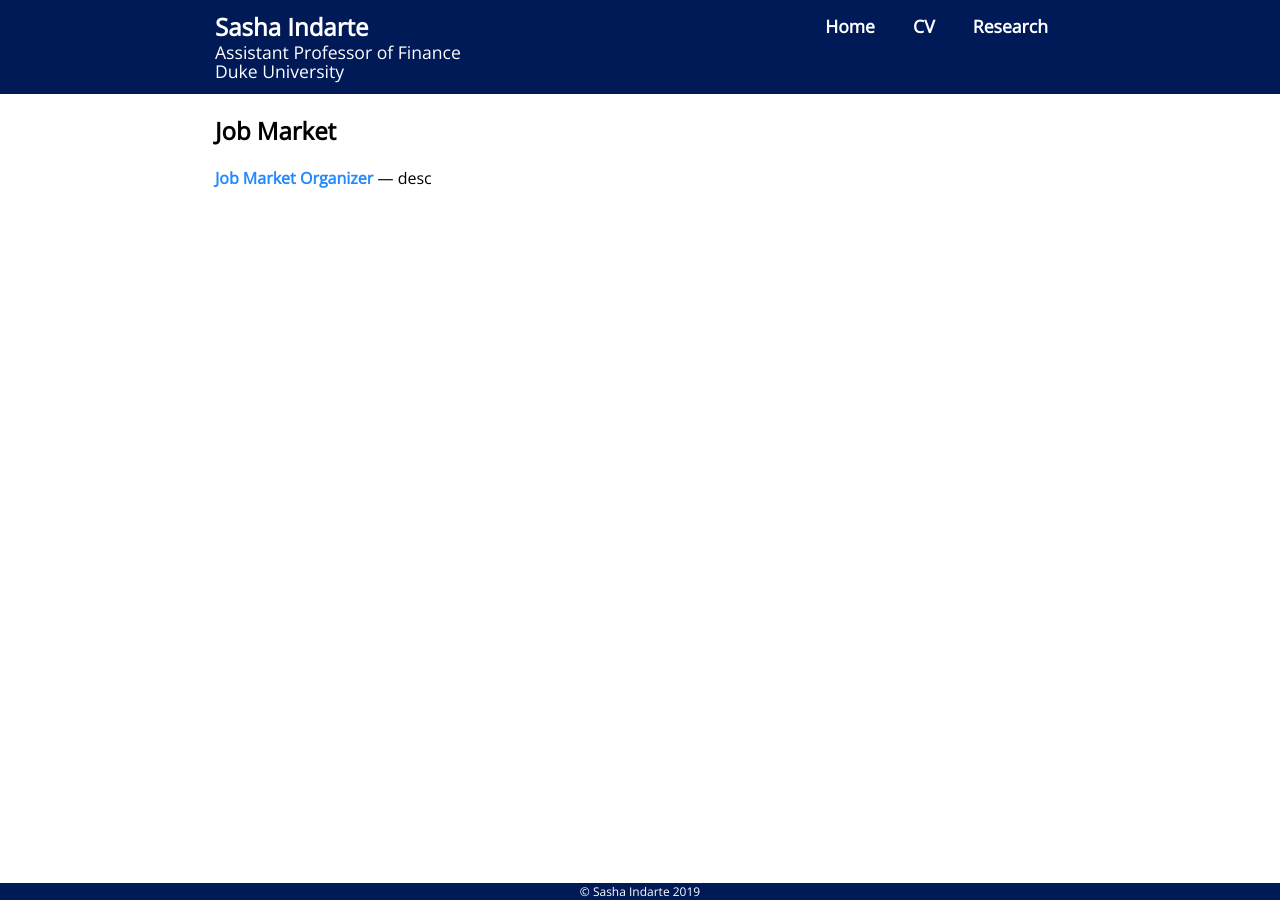
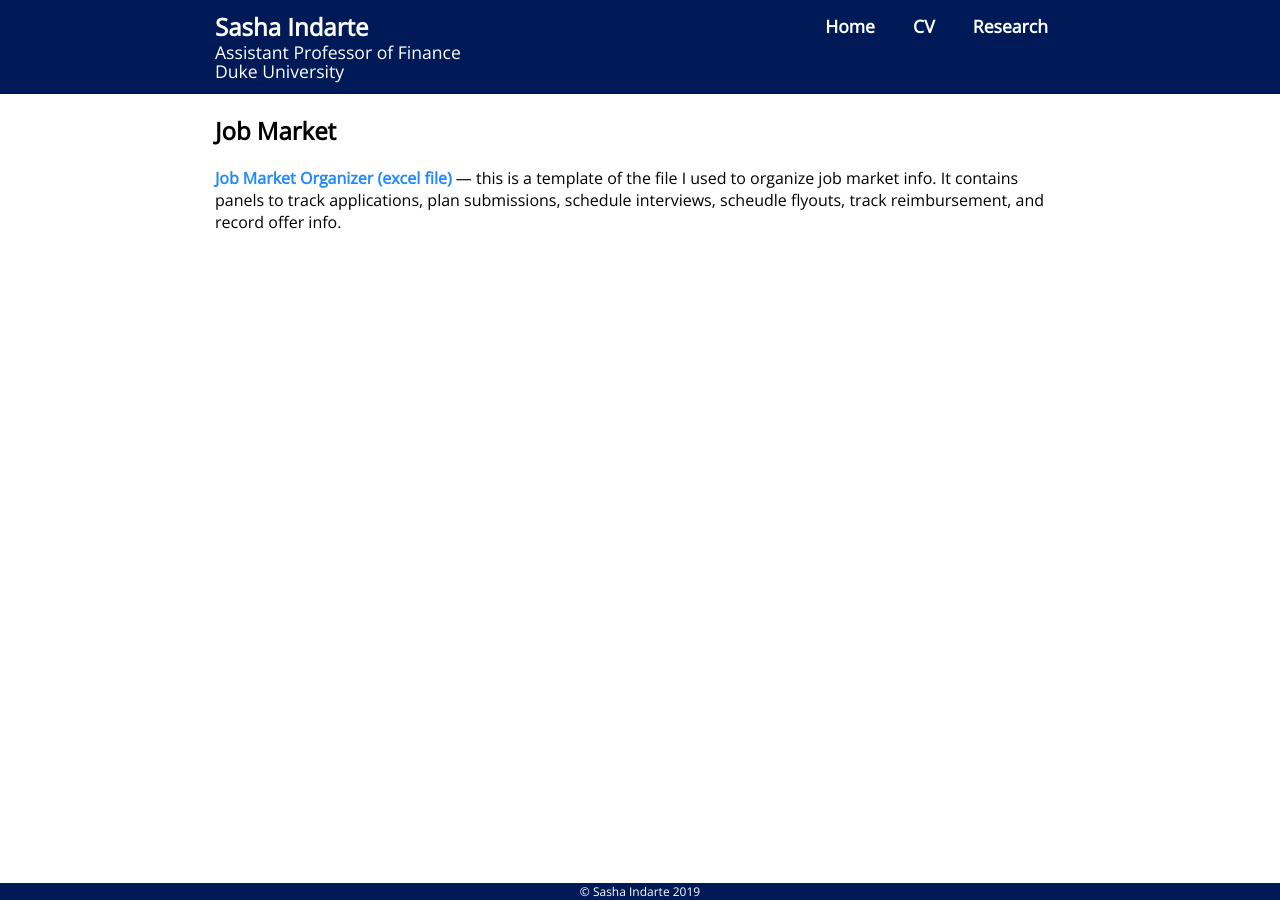
Before and after one commit to sashaindarte/sashaindarte.github.io, a Jekyll site: the page built from public_goods/index.html, in a window 1280 px wide. Built offline with Jekyll 4.4.1, drawn with Linux system fonts in a browser that asks for light colours.

Commit message:
Update index.html

```diff
--- a/public_goods/index.html
+++ b/public_goods/index.html
@@ -9,7 +9,7 @@ title: Sasha Indarte - Public Goods
 
     		<h2>Job Market</h2>
 
-		<p><a href = "/public_goods/job_tracker_template.xlsx">Job Market Organizer</a> &mdash; desc </p>
+		<p><a href = "/public_goods/job_tracker_template.xlsx">Job Market Organizer (excel file)</a> &mdash; this is a template of the file I used to organize job market info. It contains panels to track applications, plan submissions, schedule interviews, scheudle flyouts, track reimbursement, and record offer info.</p>
 
 
 		<!-- Programming Resources -->
```
